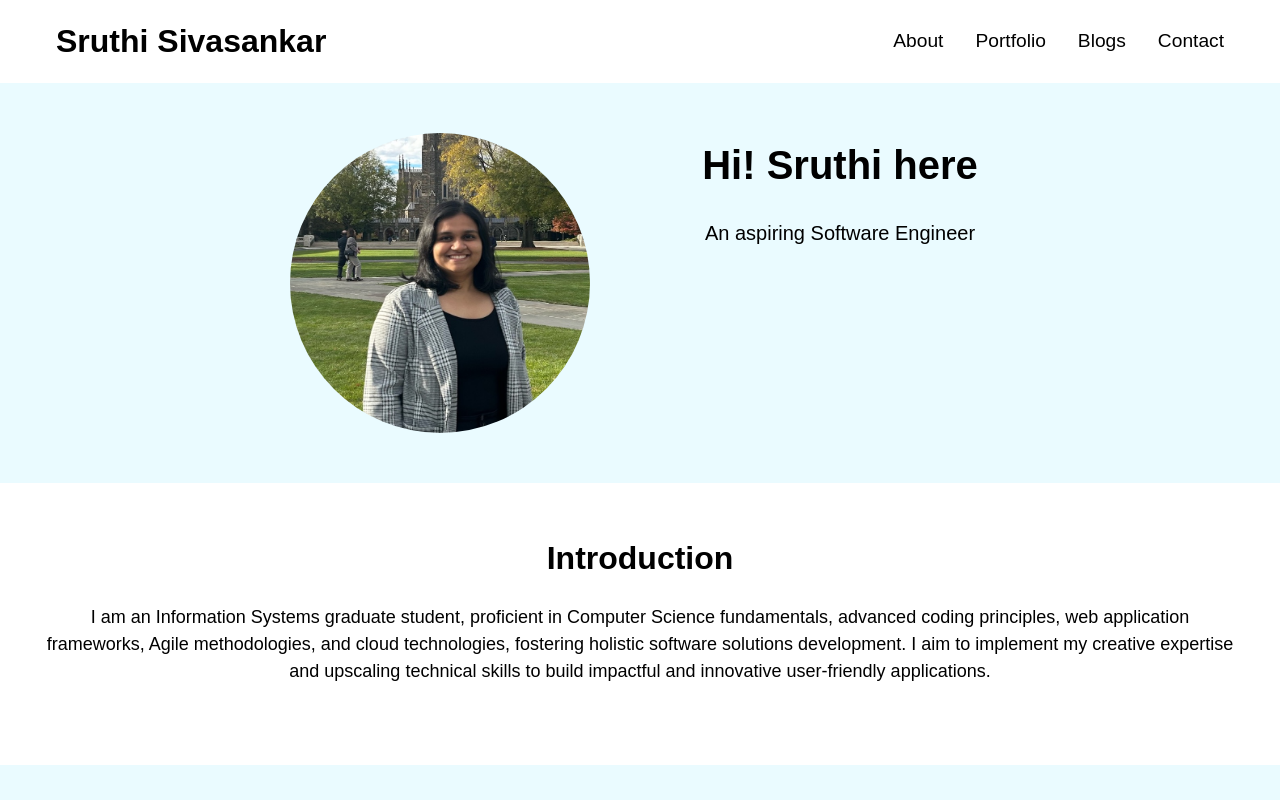
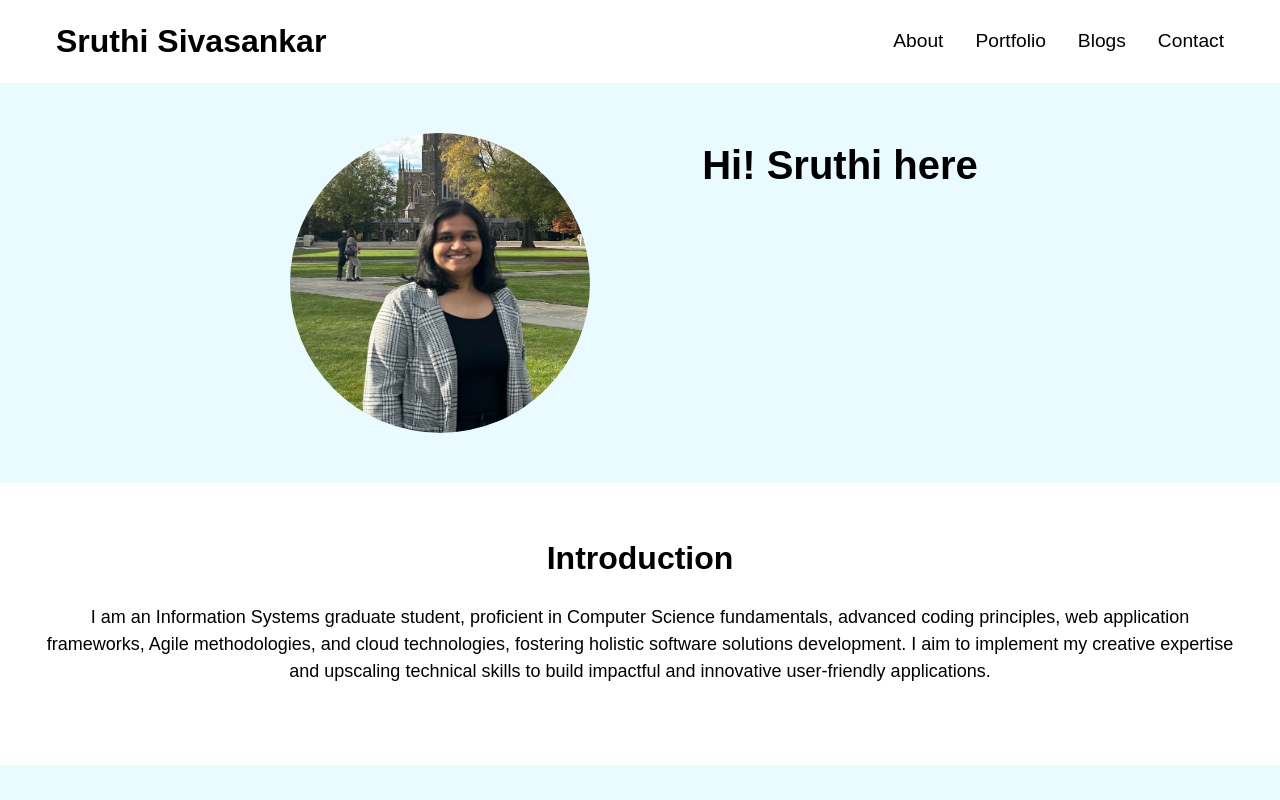
Before and after one commit to SruthiSivasankar/SruthiSivasankar.github.io, a plain HTML site: page index.html in a window 1280 px wide. Shown: the top 800 px of the page. Drawn offline with Linux system fonts and the light colour scheme.

Commit message:
Update index.html

```diff
--- a/index.html
+++ b/index.html
@@ -39,7 +39,7 @@
             </div>
             <div class="col-6">
               <h1>Hi! Sruthi here</h1>
-              <p>An aspiring Software Engineer</p>
+              <p></p>
             </div>
           </div>
         </div>
```
